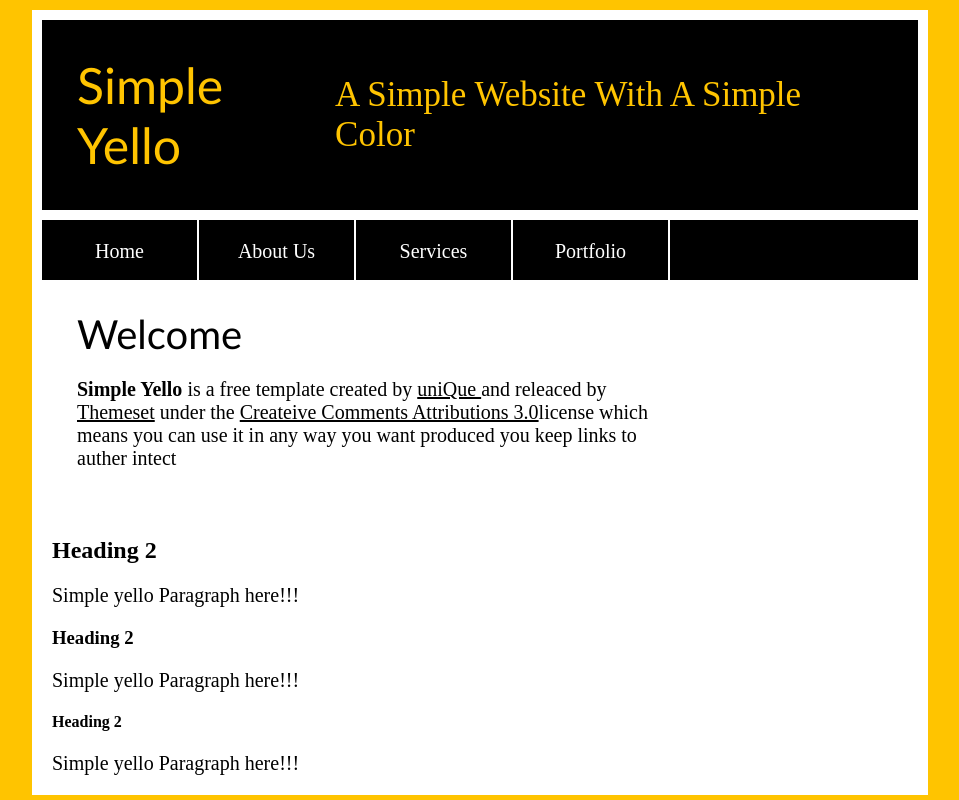
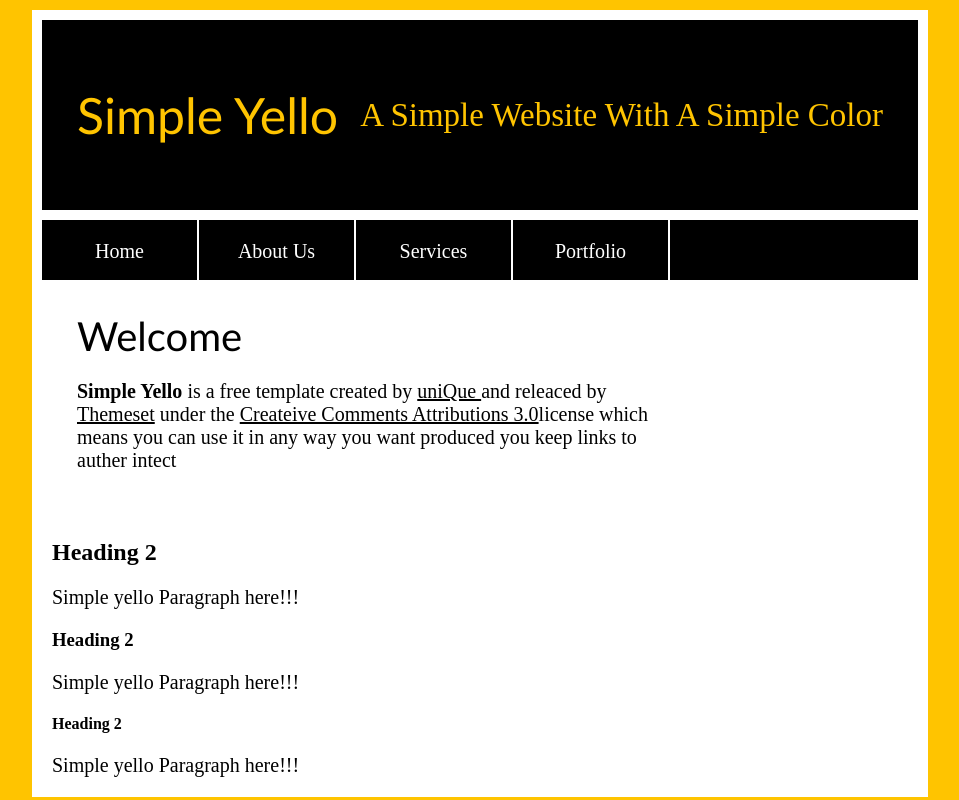
Before and after one commit to muralibalan/WebPage-Using-CSS-Flex-Property, a plain HTML site: page index.html in a window 1280 px wide. Shown: the whole page, without its empty margins (160-1119 px from the left). Drawn offline with Linux system fonts and the light colour scheme.

Commit message:
some changes

```diff
--- a/index.html
+++ b/index.html
@@ -6,13 +6,13 @@
     <title>www.simpleyello</title>
     <link rel="stylesheet" href="style.css">
 </head>
-<body style="background-color: #ffc400;;">
+<body>
     <div class="bodyContainer">
         <div class="inside-Container">
             <!-- This is HeaderBox -->
             <header class="headerBox">
                 <h1 class="headTitle">Simple Yello</h1>
-                <span id="headWrite">A Simple Website With A Simple Color</span>
+                <span class="headWrite">A Simple Website With A Simple Color</span>
             </header>
             <!-- This is NavigationBox -->
             <nav class="navigation">
--- a/style.css
+++ b/style.css
@@ -1,6 +1,7 @@
 body{
     margin: 0px;
     padding: 0px;
+    background-color:  #ffc400;
 }
 .bodyContainer{
     width: 100%;
@@ -29,9 +30,9 @@ body{
     padding-left: 35px;
     font-size: 50px;
 }
-#headWrite{
+.headWrite{
     color:#ffc400;
-    font-size: 35px;
+    font-size: 33px;
     padding-right: 35px;
 }
 .navigation{
@@ -50,7 +51,7 @@ body{
     font-size: 20px;
 }
 .contentBox{
-    padding: 20px 0px 0px 45px ;
+    padding: 22px 0px 0px 45px ;
 }
 .contentTitle{
     font-size: 40px;
```
